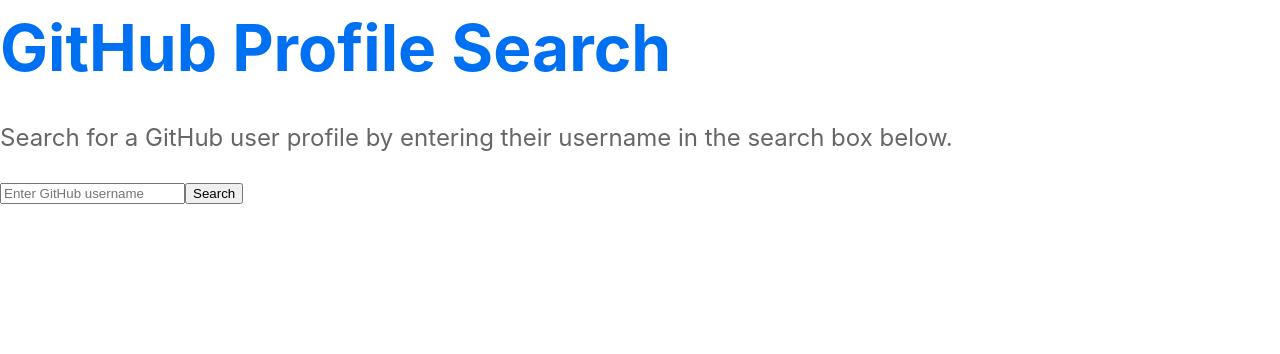
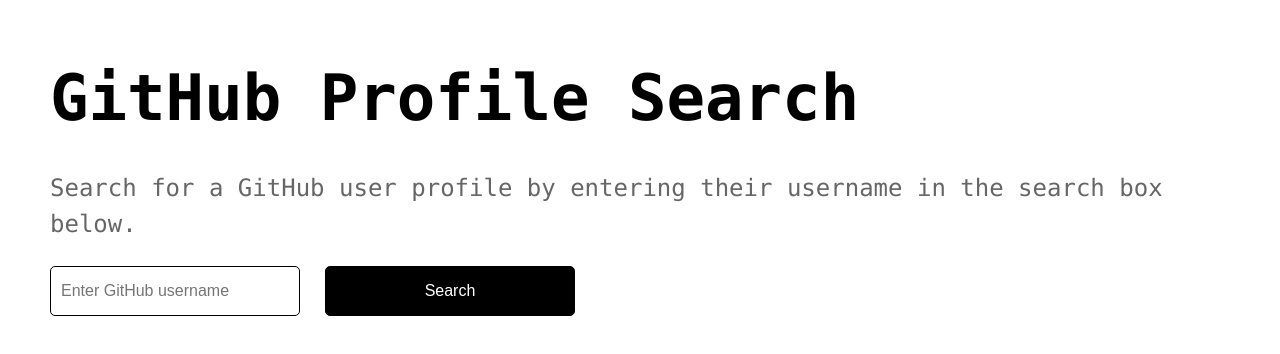
Before and after one commit to aatmmr/github-profile-search, a Next.js app in the folder my-nextjs-app/: page / in a window 1280 px wide. Shown: the top 354 px of the page. Built offline with nearby package versions, Linux system fonts and the light colour scheme.

Commit message:
feat: enhance UI for GitHub profile search with improved input styling and layout adjustments

```diff
--- a/my-nextjs-app/pages/index.tsx
+++ b/my-nextjs-app/pages/index.tsx
@@ -47,6 +47,7 @@
           onChange={(e) => setUsername(e.target.value)}
           placeholder="Enter GitHub username"
           className={styles.input}
+          style={{ marginRight: '25px' }}
         />
         <button onClick={handleSearch} className={styles.button}>Search</button>
       </div>
--- a/my-nextjs-app/styles/Home.module.css
+++ b/my-nextjs-app/styles/Home.module.css
@@ -9,10 +9,36 @@
 
 .title {
   font-size: 4rem;
-  color: #0070f3;
+  color: #000000;
 }
 
 .description {
   font-size: 1.5rem;
   color: #666;
 }
+
+.input {
+    height: 50px;
+    width: 250px;
+    padding: 10px;
+    border: 1px solid black;
+    border-radius: 5px;
+    font-size: 16px;
+}
+
+.button {
+  height: 50px;
+  width: 250px;
+  padding: 10px;
+  border: 1px solid black;
+  border-radius: 5px;
+  font-size: 16px;
+  background: black;
+  color: white;
+  cursor: pointer;
+  transition: background 0.2s ease-in-out;
+}
+
+.button:hover {
+  background: #333;
+}
--- a/my-nextjs-app/styles/globals.css
+++ b/my-nextjs-app/styles/globals.css
@@ -1,7 +1,7 @@
 body {
-  margin: 0;
-  padding: 0;
-  font-family: -apple-system, BlinkMacSystemFont, "Segoe UI", Roboto, "Helvetica Neue", Arial, sans-serif, "Apple Color Emoji", "Segoe UI Emoji", "Segoe UI Symbol";
+  margin: 25px;
+  padding: 25px;
+  font-family: SFMono-Regular, Menlo, Monaco, Consolas, "Liberation Mono", "Courier New", monospace;
   line-height: 1.5;
 }
 
```
Lines whose indentation alone changed are shown as unchanged.
